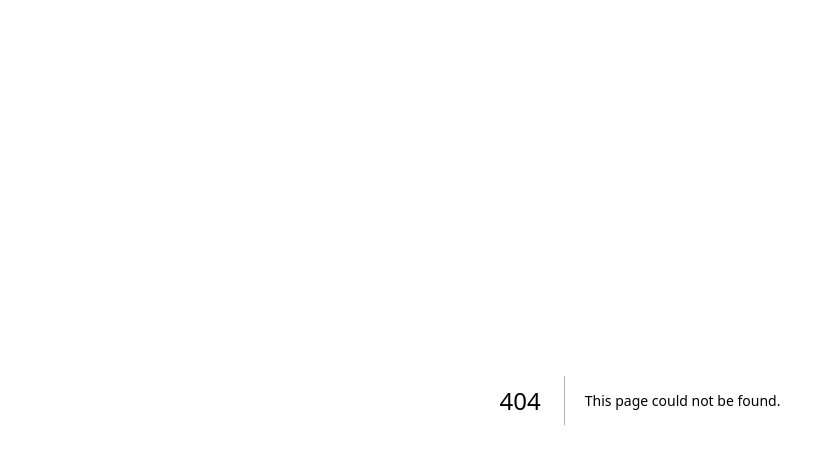
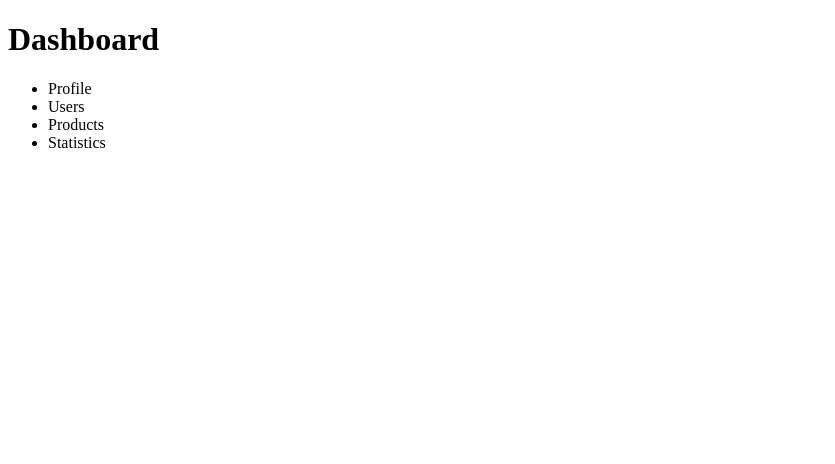
Before and after one commit to edisonprise/Pet_Venture-2, a Next.js app: page /dashboard in a window 1280 px wide. Before the commit this address had no page. Shown: the top 464 px of the page, without its empty margins (0-835 px from the left). Built offline with nearby package versions, Linux system fonts and the light colour scheme.

Commit message:
dashboard

```diff
--- /dev/null
+++ b/pages/dashboard.jsx
@@ -0,0 +1,2 @@
+import Dashboard from "@/app/Components/Dashboard/Dashboard";
+export default Dashboard;
--- /dev/null
+++ b/src/app/Components/Dashboard/Dashboard.jsx
@@ -0,0 +1,17 @@
+import React from "react";
+
+function Dashboard() {
+  return (
+    <div>
+      <h1>Dashboard</h1>
+      <ul>
+        <li>Profile</li>
+        <li>Users</li>
+        <li>Products</li>
+        <li>Statistics</li>
+      </ul>
+    </div>
+  );
+}
+
+export default Dashboard;
```
Also changed, not shown: redux/actions.js (+5 -10 lines), src/app/components/NavBar/NavBar.jsx (+20 -9 lines).
